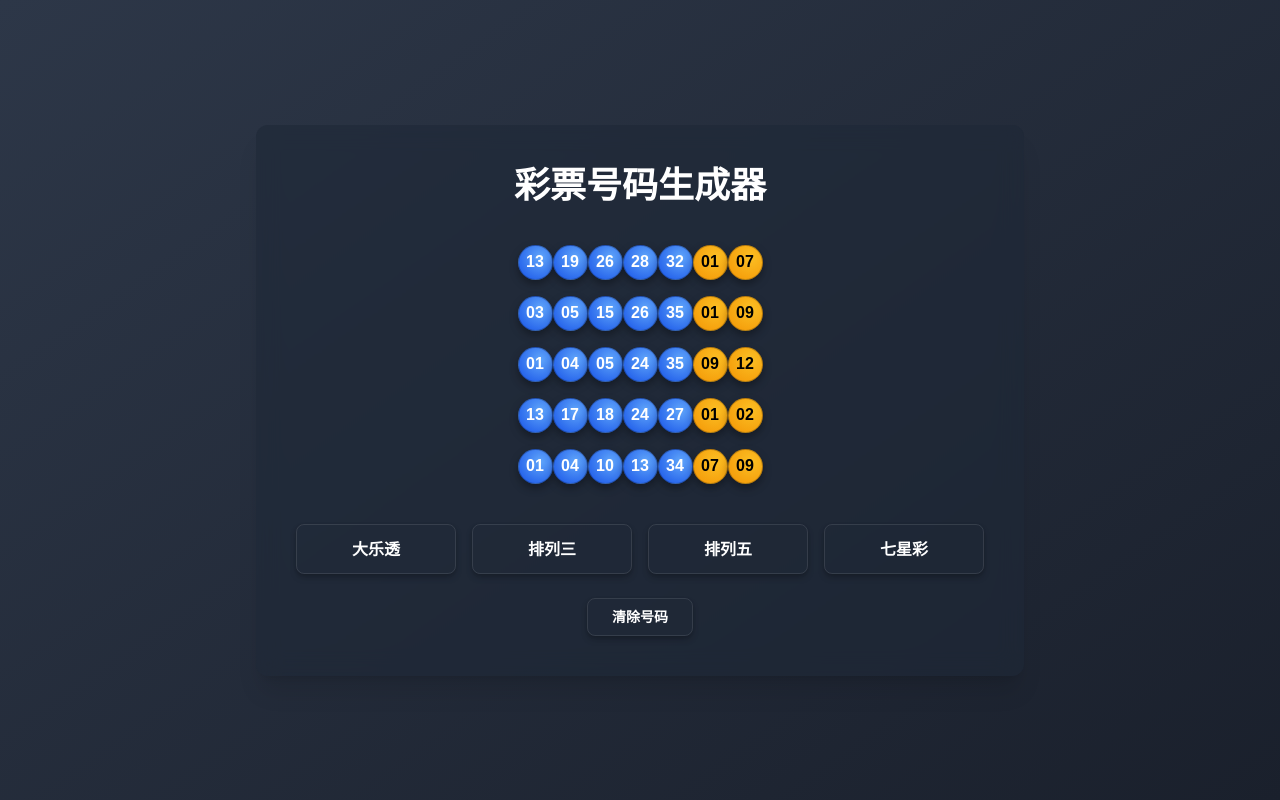
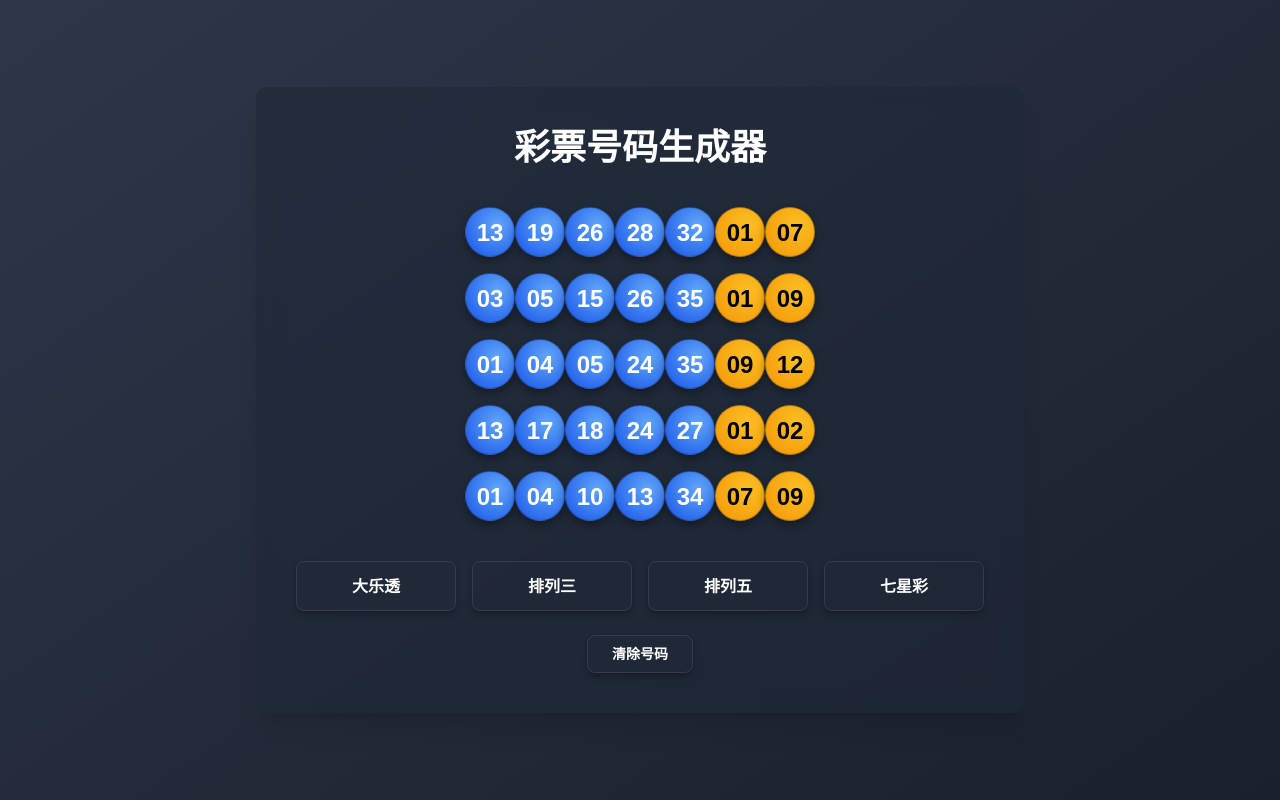
Before and after one commit to fmx058/yh, a plain HTML site: page index.html in a window 1280 px wide. Both pictures are taken after a click on the button "大乐透". Drawn offline with nearby package versions, Linux system fonts and the light colour scheme.

Commit message:
Update index.html

```diff
--- a/index.html
+++ b/index.html
@@ -37,15 +37,15 @@
 
         /* Number ball styling (no space and adjusted size) */
         .number-ball {
-            width: 35px; /* Slightly reduced ball size */
-            height: 35px; /* Slightly reduced ball size */
+            width: 50px; /* Increased ball size to 50px */
+            height: 50px; /* Increased ball size to 50px */
             border-radius: 50%;
             display: flex;
             justify-content: center;
             align-items: center;
             font-family: Arial, Helvetica, sans-serif;
             font-weight: bold;
-            font-size: 1rem; /* Adjusted font size */
+            font-size: 1.5rem; /* Adjusted font size proportionally */
             color: white;
             background-color: #F87171; /* Default for red balls */
             box-shadow: 0 4px 8px rgba(0, 0, 0, 0.35);
```
